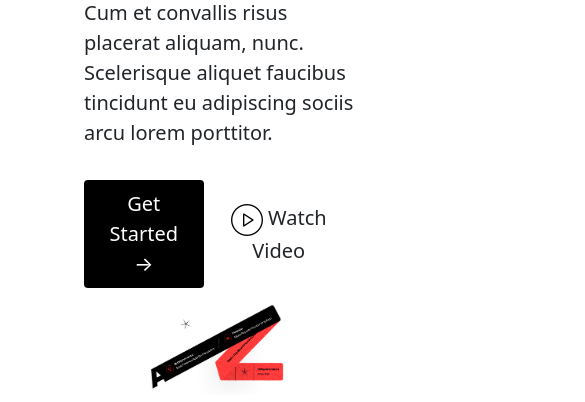
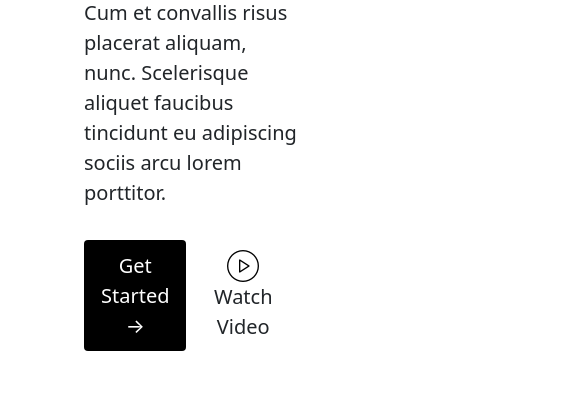
Before and after one commit to Adityadeveloper28/finanace-landing-page, a plain HTML site: page index.html in a window 390 px wide. Shown: the part 397-799 px from the top of the page, 585 px wide, since content can reach past the window. Drawn offline with nearby package versions, Linux system fonts and the light colour scheme.

Commit message:
css responsive

```diff
--- a/index.html
+++ b/index.html
@@ -85,10 +85,10 @@
               </button>
             </div>
           </div>
-          <span class="justify-content-center m-auto"><img src="images/image.png" alt="ss" style="width: 65%;" class="mt-2 p-2 ms-5"/></span>
+          <span class="justify-content-center m-auto  d-none d-lg-block"><img src="images/image.png" alt="ss" style="width: 65%;" class="mt-2 p-2 ms-5"/></span>
           </span>
         </div>
-        <div class="col"><div class="row slideimg p-2">
+        <div class="col"><div class="row slideimg p-2  d-none d-lg-block">
 
           <img src="images/image-removebg-preview (1).png" alt="Home" class="position-absolute "/>
           <img src="images/image-removebg-preview (1).png" alt="Cards"class="position-absolute"/>
@@ -100,7 +100,8 @@
             <div class="circle"></div>
             <div class="circle"></div>
         </div>
-        </div></div>
+        </div>
+        </div>
       </div>
     </section>
   </body>
```
